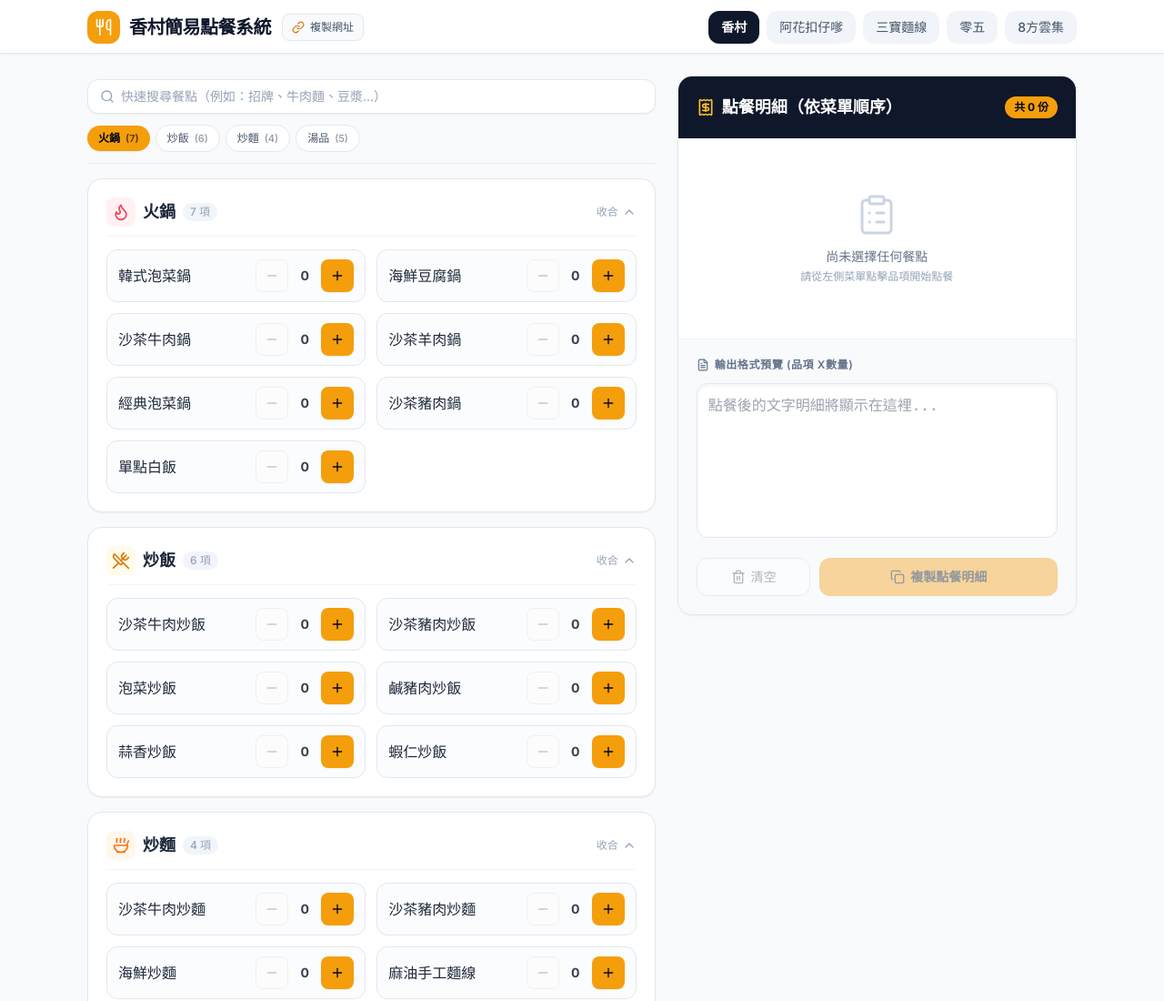
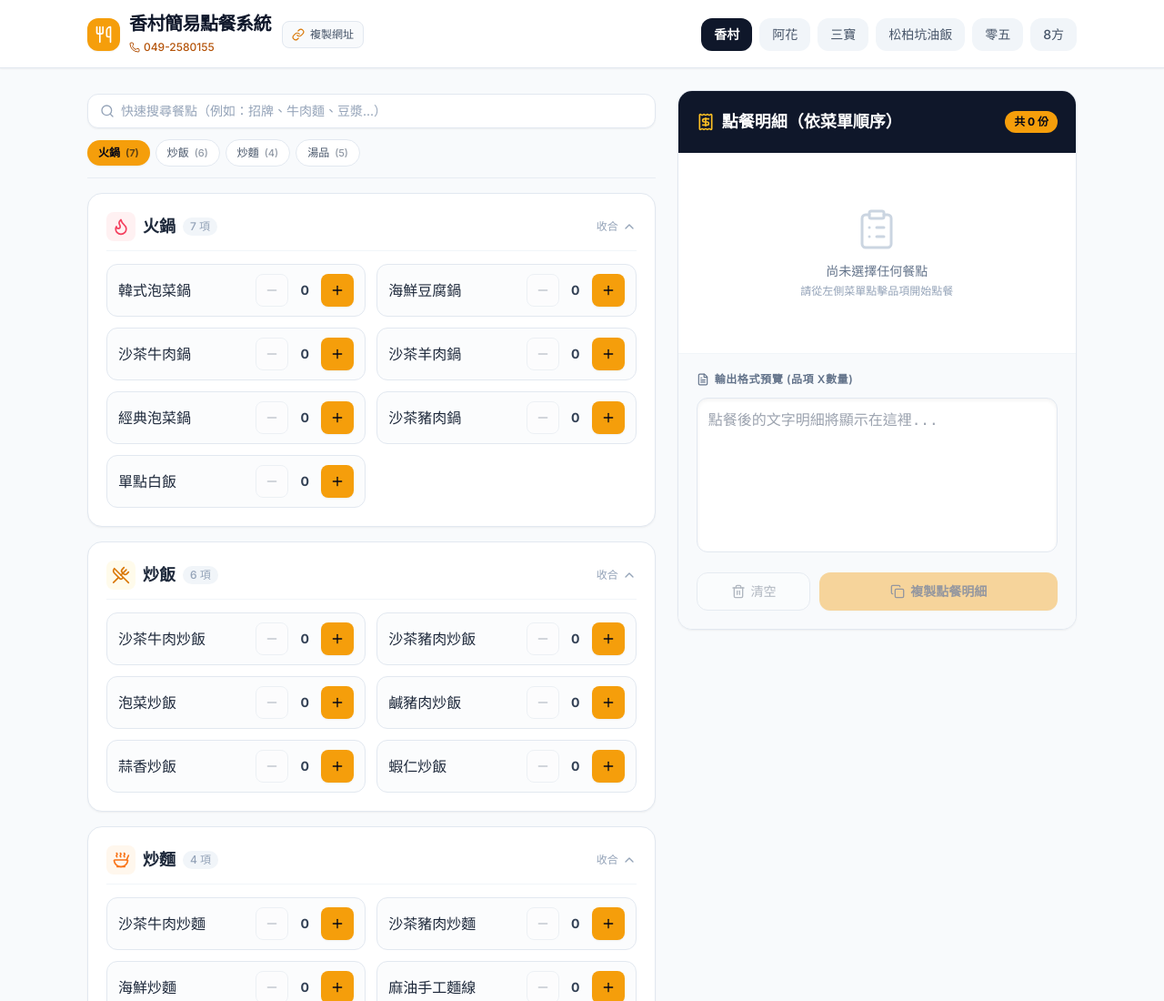
Before and after one commit to chang-wt511/menu-order, a plain HTML site: page index.html in a window 1280 px wide. Shown: the top 1100 px of the page at 91% size. Drawn offline with nearby package versions, Linux system fonts and the light colour scheme.

Commit message:
index.html

```diff
--- a/index.html
+++ b/index.html
@@ -65,9 +65,10 @@
                     <div class="bg-amber-500 text-white p-2 rounded-xl shadow-sm">
                         <i data-lucide="utensils" class="w-5 h-5"></i>
                     </div>
-                    <h1 id="header-title" class="text-lg sm:text-xl font-bold tracking-tight text-slate-900">
-                        簡易點餐系統
-                    </h1>
+                    <div class="min-w-0">
+                        <h1 id="header-title" class="text-lg sm:text-xl font-bold tracking-tight text-slate-900">簡易點餐系統</h1>
+                        <a id="header-phone" href="#" class="hidden items-center gap-1 text-xs font-medium text-amber-700 hover:text-amber-900 mt-0.5"><i data-lucide="phone" class="w-3 h-3"></i><span></span></a>
+                    </div>
                 </div>
                 <button
                     type="button"
@@ -378,6 +379,7 @@
                 paramCode: "1",
                 shortName: "香村",
                 title: "香村簡易點餐系統",
+                phone: "049-2580155",
                 menu: [
                     {
                         category: "火鍋",
@@ -438,8 +440,9 @@
             {
                 id: "ahua",
                 paramCode: "2",
-                shortName: "阿花扣仔嗲",
+                shortName: "阿花",
                 title: "阿花扣仔嗲簡易點餐",
+                phone: "049-2583668",
                 menu: [
                     {
                         category: "炸物",
@@ -506,8 +509,9 @@
             {
                 id: "sanbao",
                 paramCode: "3",
-                shortName: "三寶麵線",
+                shortName: "三寶",
                 title: "三寶麵線簡易點餐系統",
+                phone: "049-2739828",
                 menu: [
                     {
                         category: "麵線",
@@ -560,10 +564,49 @@
                 ]
             },
             {
+                id: "songbai",
+                paramCode: "4",
+                shortName: "松柏坑油飯",
+                title: "松柏坑油飯簡易點餐系統",
+                phone: "0918-804658",
+                menu: [
+                    {
+                        category: "飯麵",
+                        icon: "utensils",
+                        color: "text-amber-600",
+                        bgBadge: "bg-amber-50",
+                        items: [
+                            "滷肉飯（大）",
+                            "雞肉飯（大）",
+                            "爌肉筍飯（大）",
+                            "高麗菜飯",
+                            "油飯",
+                            "素菜飯",
+                            "炒麵 + 甜辣醬（大）"
+                        ]
+                    },
+                    {
+                        category: "湯品",
+                        icon: "cup-soda",
+                        color: "text-emerald-600",
+                        bgBadge: "bg-emerald-50",
+                        items: [
+                            "藥膳湯",
+                            "豆腐湯",
+                            "紫菜湯",
+                            "貢丸湯",
+                            "味噌湯",
+                            "蒸蛋（不要肉）"
+                        ]
+                    }
+                ]
+            },
+            {
                 id: "lingwu",
                 paramCode: "5",
                 shortName: "零五",
                 title: "零五簡易點餐系統",
+                phone: "049-2730691",
                 menu: [
                     {
                         category: "粥品",
@@ -690,8 +733,9 @@
             {
                 id: "bafang",
                 paramCode: "8",
-                shortName: "8方雲集",
+                shortName: "8方",
                 title: "8方雲集簡易點餐系統",
+                phone: "049-2734834",
                 menu: [
                     {
                         category: "鍋貼",
@@ -1173,6 +1217,17 @@
             document.title = store.title;
             headerTitle.textContent = store.title;
 
+            const phoneEl = document.getElementById('header-phone');
+            if (phoneEl) {
+                const hasPhone = Boolean(store.phone);
+                phoneEl.classList.toggle('hidden', !hasPhone);
+                phoneEl.classList.toggle('inline-flex', hasPhone);
+                if (hasPhone) {
+                    phoneEl.href = 'tel:' + store.phone.replace(/[^\d+]/g, '');
+                    phoneEl.querySelector('span').textContent = store.phone;
+                }
+            }
+
             if (menuSearchInput) menuSearchInput.value = '';
             if (clearSearchBtn) clearSearchBtn.classList.add('hidden');
 
```
